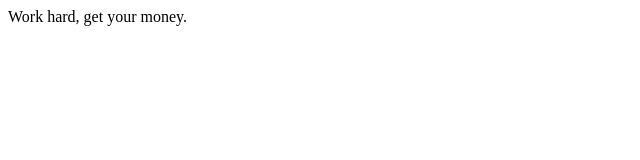
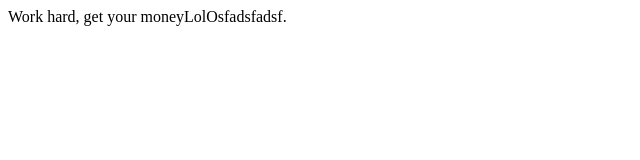
Before and after one commit to dongfang1024/vue-proj01, a plain HTML site: page index.html in a window 1280 px wide. Shown: the whole page, without its empty margins (0-640 px from the left). Drawn offline with Linux system fonts and the light colour scheme.

Commit message:
see the conflict

```diff
--- a/index.html
+++ b/index.html
@@ -7,7 +7,7 @@
 </head>
 <body>
     <div>
-        Work hard, get your money.
+        Work hard, get your moneyLolOsfadsfadsf.
     </div>
 </body>
 </html>
```
